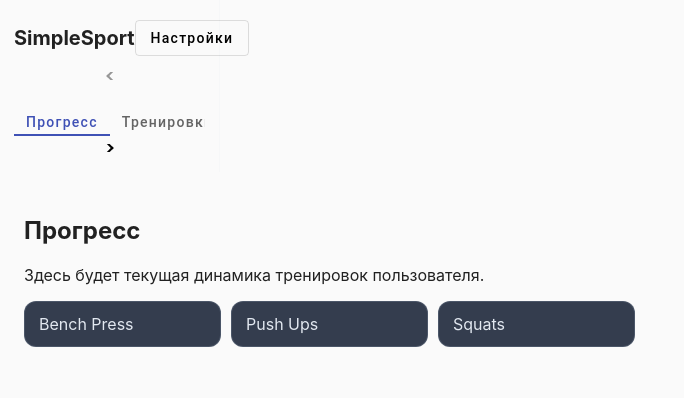
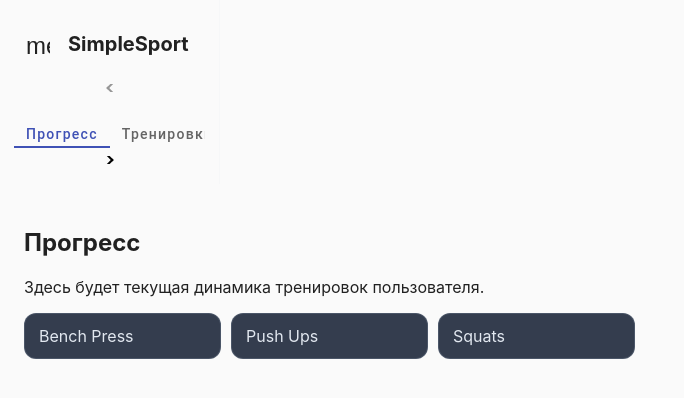
Before and after one commit to STimoshevich/simple-sport, an Angular app: page /progress in a window 1280 px wide. Shown: the top 398 px of the page, without its empty margins (0-684 px from the left). Built offline with nearby package versions, Linux system fonts and the light colour scheme.

Commit message:
Use menu icon + Material drawer and migrate templates to Angular control flow

```diff
--- a/src/app/app.component.css
+++ b/src/app/app.component.css
@@ -32,6 +32,7 @@
 }
 
 .header-actions { display: flex; gap: 8px; }
+.logo-wrap { display: flex; align-items: center; gap: 6px; }
 
 .logo {
   margin: 0;
--- a/src/app/app.component.html
+++ b/src/app/app.component.html
@@ -9,11 +9,13 @@
 
   <aside class="side-menu">
     <div class="menu-header">
-      <h1 class="logo">{{ 'APP.TITLE' | translate }}</h1>
+      <div class="logo-wrap">
+        <button mat-icon-button type="button" (click)="settingsDrawer.toggle()" aria-label="menu">
+          <mat-icon>menu</mat-icon>
+        </button>
+        <h1 class="logo">{{ 'APP.TITLE' | translate }}</h1>
+      </div>
       <div class="header-actions">
-        <button mat-stroked-button type="button" (click)="settingsDrawer.toggle()">
-          {{ 'APP.SETTINGS.TITLE' | translate }}
-        </button>
       </div>
     </div>
     <nav mat-tab-nav-bar [tabPanel]="tabPanel">
--- a/src/app/app.component.ts
+++ b/src/app/app.component.ts
@@ -4,6 +4,7 @@ import { MatTabsModule } from '@angular/material/tabs';
 import { MatButtonModule } from '@angular/material/button';
 import { MatSidenavModule } from '@angular/material/sidenav';
 import { MatDialog } from '@angular/material/dialog';
+import { MatIconModule } from '@angular/material/icon';
 import { TranslatePipe } from './pipes/translate.pipe';
 import { TranslateService } from './services/translate.service';
 import { ThemeService } from './services/theme.service';
@@ -12,7 +13,7 @@ import { SettingsSelectDialogComponent } from './dialogs/settings-select-dialog.
 @Component({
   selector: 'app-root',
   standalone: true,
-  imports: [RouterOutlet, RouterLink, RouterLinkActive, TranslatePipe, MatTabsModule, MatButtonModule, MatSidenavModule],
+  imports: [RouterOutlet, RouterLink, RouterLinkActive, TranslatePipe, MatTabsModule, MatButtonModule, MatSidenavModule, MatIconModule],
   templateUrl: './app.component.html',
   styleUrl: './app.component.css'
 })
--- a/src/app/dialogs/settings-select-dialog.component.ts
+++ b/src/app/dialogs/settings-select-dialog.component.ts
@@ -13,7 +13,9 @@ interface SettingsDialogData {
   template: `
     <h2 mat-dialog-title>{{ data.title }}</h2>
     <mat-dialog-actions align="start">
-      <button mat-stroked-button *ngFor="let option of data.options" (click)="select(option.value)">{{ option.label }}</button>
+      @for (option of data.options; track option.value) {
+        <button mat-stroked-button (click)="select(option.value)">{{ option.label }}</button>
+      }
     </mat-dialog-actions>
   `
 })
--- a/src/app/pages/history/history.page.html
+++ b/src/app/pages/history/history.page.html
@@ -8,20 +8,27 @@
   </mat-checkbox>
   <p>{{ 'APP.PAGES.HISTORY.DESCRIPTION' | translate }}</p>
 
-  <a class="day-card-link" *ngFor="let day of filteredDays" [routerLink]="['/history/workout', day.groupId]">
+  @for (day of filteredDays; track day.groupId) {
+  <a class="day-card-link" [routerLink]="['/history/workout', day.groupId]">
     <mat-card class="day-card">
       <h3>{{ day.date | date: 'dd.MM.yyyy' }}</h3>
 
-      <div class="workout-card" [class.workout-card-arcived]="workout.arcived" *ngFor="let workout of day.trainings">
+      @for (workout of day.trainings; track workout.id) {
+      <div class="workout-card" [class.workout-card-arcived]="workout.arcived">
         <strong>{{ workout.name || ('APP.PAGES.HISTORY.EMPTY_NAME' | translate) }}</strong>
         <span>{{ workout.reps_count }} {{ 'APP.PAGES.HISTORY.REPS' | translate }}</span>
-        <span *ngIf="workout.weeight">{{ workout.weeight }} {{ 'APP.PAGES.HISTORY.KG' | translate }}</span>
-        <span *ngIf="workout.plannedRepls">{{ 'APP.PAGES.HISTORY.PLAN_PREFIX' | translate }} {{ workout.plannedRepls }} {{ 'APP.PAGES.HISTORY.REPS' | translate }}</span>
-        <span *ngIf="workout.plannedWeight">{{ 'APP.PAGES.HISTORY.PLAN_PREFIX' | translate }} {{ workout.plannedWeight }} {{ 'APP.PAGES.HISTORY.KG' | translate }}</span>
+        @if (workout.weeight) {<span>{{ workout.weeight }} {{ 'APP.PAGES.HISTORY.KG' | translate }}</span>}
+        @if (workout.plannedRepls) {<span>{{ 'APP.PAGES.HISTORY.PLAN_PREFIX' | translate }} {{ workout.plannedRepls }} {{ 'APP.PAGES.HISTORY.REPS' | translate }}</span>}
+        @if (workout.plannedWeight) {<span>{{ 'APP.PAGES.HISTORY.PLAN_PREFIX' | translate }} {{ workout.plannedWeight }} {{ 'APP.PAGES.HISTORY.KG' | translate }}</span>}
       </div>
+      }
     </mat-card>
   </a>
+  }
 
-  <p class="loading" *ngIf="hasMore">{{ 'APP.PAGES.HISTORY.LOADING_MORE' | translate }}</p>
-  <p class="loading" *ngIf="!hasMore">{{ 'APP.PAGES.HISTORY.NO_MORE' | translate }}</p>
+  @if (hasMore) {
+    <p class="loading">{{ 'APP.PAGES.HISTORY.LOADING_MORE' | translate }}</p>
+  } @else {
+    <p class="loading">{{ 'APP.PAGES.HISTORY.NO_MORE' | translate }}</p>
+  }
 </section>
--- a/src/app/pages/progress/progress.page.html
+++ b/src/app/pages/progress/progress.page.html
@@ -2,13 +2,15 @@
   <h2>{{ 'APP.PAGES.PROGRESS.TITLE' | translate }}</h2>
   <p>{{ 'APP.PAGES.PROGRESS.DESCRIPTION' | translate }}</p>
 
-  <ul class="name-list" *ngIf="names.length; else emptyState">
-    <li *ngFor="let name of names">
-      <a [routerLink]="['/progress', name]">{{ name }}</a>
-    </li>
+  @if (names.length) {
+  <ul class="name-list">
+    @for (name of names; track name) {
+      <li>
+        <a [routerLink]="['/progress', name]">{{ name }}</a>
+      </li>
+    }
   </ul>
-
-  <ng-template #emptyState>
+  } @else {
     <p>{{ 'APP.PAGES.PROGRESS.EMPTY_NAMES' | translate }}</p>
-  </ng-template>
+  }
 </section>
--- a/src/app/pages/workout-detail/workout-detail.page.html
+++ b/src/app/pages/workout-detail/workout-detail.page.html
@@ -2,11 +2,14 @@
   <h2>{{ 'APP.PAGES.WORKOUT_DETAIL.TITLE' | translate }}</h2>
   <p>{{ 'APP.PAGES.WORKOUT_DETAIL.DESCRIPTION' | translate }}</p>
 
-  <mat-card class="exercise-card" *ngFor="let workout of workouts">
+  @for (workout of workouts; track workout.id) {
+  <mat-card class="exercise-card">
     <mat-form-field appearance="outline">
       <mat-label>{{ 'APP.PAGES.WORKOUT_DETAIL.EXERCISE' | translate }}</mat-label>
       <mat-select [(ngModel)]="workout.name" (ngModelChange)="onNameChange(workout)">
-        <mat-option *ngFor="let name of availableNames" [value]="name">{{ name }}</mat-option>
+        @for (name of availableNames; track name) {
+          <mat-option [value]="name">{{ name }}</mat-option>
+        }
       </mat-select>
     </mat-form-field>
 
@@ -27,10 +30,13 @@
       <input matInput type="number" [(ngModel)]="workout.plannedRepls" (ngModelChange)="onMetricsChange(workout)" />
     </mat-form-field>
 
-    <small class="error" *ngIf="validationErrorById[workout.id]">
+    @if (validationErrorById[workout.id]) {
+    <small class="error">
       {{ 'APP.PAGES.WORKOUT_DETAIL.VALIDATION' | translate }}
     </small>
+    }
   </mat-card>
+  }
 
   <div class="actions sticky-actions">
     <button mat-flat-button color="primary" (click)="save()">{{ 'APP.PAGES.WORKOUT_DETAIL.SAVE' | translate }}</button>
```
